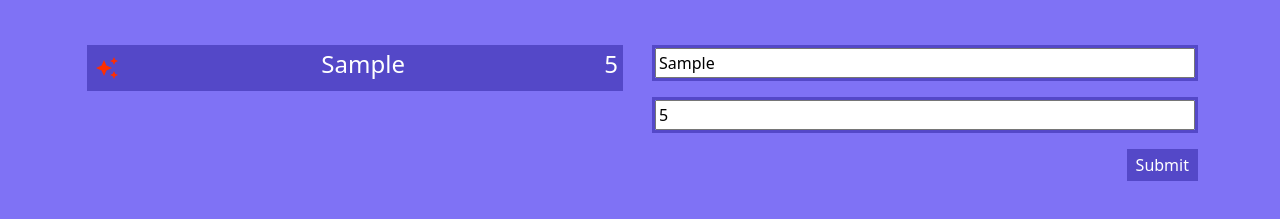
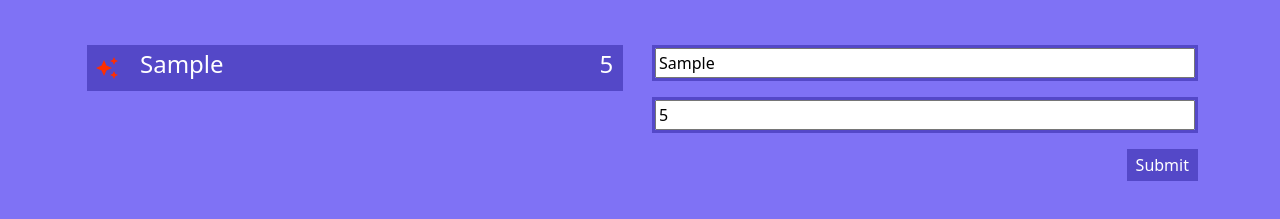
Before and after one commit to peterdgreat/Leaderboard, a website built with webpack: page src/index.html in a window 1280 px wide. Both pictures are taken after typing "Sample", "5" into the empty fields and a click on the button "Submit". Shown: the part 149-368 px from the top of the page. Built offline with nearby package versions, Linux system fonts and the light colour scheme; no server answers.

Commit message:
Additional Styles
- Spinner size increase
- Li element displayed well

```diff
--- a/src/index.html
+++ b/src/index.html
@@ -6,8 +6,7 @@
     <meta http-equiv="X-UA-Compatible" content="ie=edge">
     <link crossorigin="anonymous" href="https://fonts.googleapis.com/icon?family=Material+Icons"
       rel="stylesheet">
-    <link href="https://cdn.jsdelivr.net/npm/bootstrap@5.1.1/dist/css/bootstrap.min.css" rel="stylesheet" integrity="sha384-F3w7mX95PdgyTmZZMECAngseQB83DfGTowi0iMjiWaeVhAn4FJkqJByhZMI3AhiU" crossorigin="anonymous">
-
+        <link href="https://cdn.jsdelivr.net/npm/bootstrap@5.1.3/dist/css/bootstrap.min.css" rel="stylesheet" integrity="sha384-1BmE4kWBq78iYhFldvKuhfTAU6auU8tT94WrHftjDbrCEXSU1oBoqyl2QvZ6jIW3" crossorigin="anonymous">
     <title>Leaderboard </title>
 </head>
 <body>
@@ -38,8 +37,9 @@
                 <span class="visually-hidden">Loading...</span>
               </div>
             </section>
-            <ul class="list-unstyled list">
+            <ul class="list-unstyled list d-none">
      </ul>
+
         </div>
         </section>
         <section class="col-md-6">
@@ -64,6 +64,7 @@
     </div>
 </div>
 </div>
-    <script src="https://cdn.jsdelivr.net/npm/bootstrap@5.1.1/dist/js/bootstrap.bundle.min.js" integrity="sha384-/bQdsTh/da6pkI1MST/rWKFNjaCP5gBSY4sEBT38Q/9RBh9AH40zEOg7Hlq2THRZ" crossorigin="anonymous"></script>
+<script src="https://cdn.jsdelivr.net/npm/@popperjs/core@2.10.2/dist/umd/popper.min.js" integrity="sha384-7+zCNj/IqJ95wo16oMtfsKbZ9ccEh31eOz1HGyDuCQ6wgnyJNSYdrPa03rtR1zdB" crossorigin="anonymous"></script>
+<script src="https://cdn.jsdelivr.net/npm/bootstrap@5.1.3/dist/js/bootstrap.min.js" integrity="sha384-QJHtvGhmr9XOIpI6YVutG+2QOK9T+ZnN4kzFN1RtK3zEFEIsxhlmWl5/YESvpZ13" crossorigin="anonymous"></script>
 </body>
 </html>
--- a/src/index.js
+++ b/src/index.js
@@ -14,17 +14,20 @@ const gameDom = (namev, scorev) => {
   const score = document.createElement('h4');
   const div = document.createElement('div');
   const star = document.createElement('span');
+  const div2 = document.createElement('div');
   star.classList.add('material-icons');
   star.innerText = 'auto_awesome';
-  div.appendChild(score);
+  div.appendChild(name);
   name.innerHTML = namev;
   score.innerHTML = scorev;
   li.appendChild(star);
-  li.appendChild(name);
-  star.classList.add('mx-2');
-  name.classList.add('mx-2');
+  div2.appendChild(score);
+  div2.classList.add('d-flex', 'justify-content-end', 'col-2', 'pe-2');
+  star.classList.add('ms-2');
+  div.classList.add('col-9', 'd-flex', 'justify-content-start', 'align-items-center', 'ms-3');
   li.appendChild(div);
-  li.classList.add('d-flex', 'justify-content-between', 'text-center');
+  li.appendChild(div2);
+  li.classList.add('d-flex', 'align-items-center');
   list.appendChild(li);
 };
 
@@ -37,10 +40,11 @@ refresh.addEventListener('click', () => {
 });
 
 window.onload = () => {
-  // setTimeout(() => {
-  //   stopspinner();
-  // }, 10000);
-  stopspinner();
+  setTimeout(() => {
+    stopspinner();
+    list.classList.remove('d-none');
+  }, 1000);
+  // stopspinner();
   const data = Game.getScore();
   return data.then((datum) => {
     datum.forEach((item) => {
--- a/src/style.css
+++ b/src/style.css
@@ -8,18 +8,13 @@ body {
   margin: 5px 5px 5px 5px;
 }
 
-li {
-  display: flex;
-  align-items: center;
-}
-
 span {
   color: #ff2e00;
 }
 
 .spinner-m {
-  width: 3rem;
-  height: 3rem;
+  width: 10rem;
+  height: 10rem;
 }
 
 .inpt {
```
